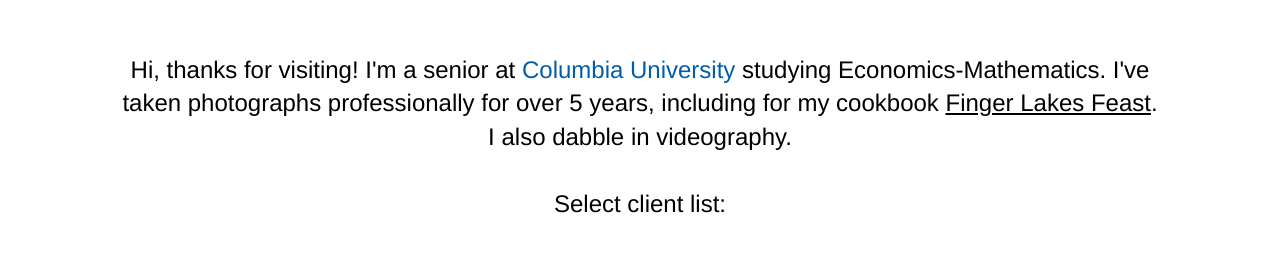
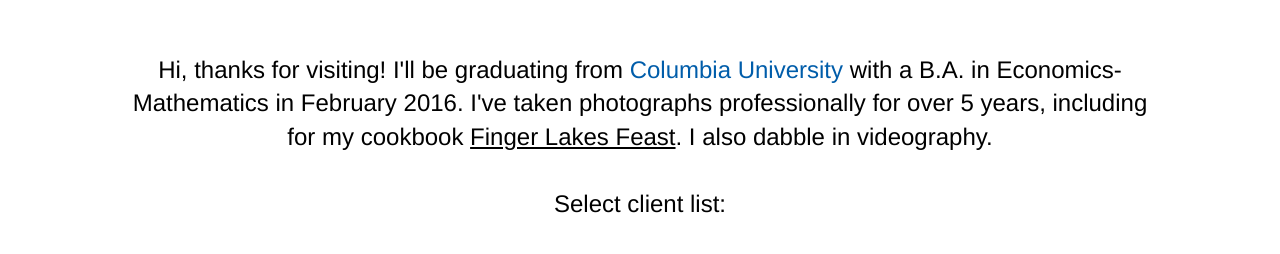
Before and after one commit to adpit/noahzinsmeisterphotography.github.io, a plain HTML site: page index.html in a window 1280 px wide. Shown: the part 2526-2780 px from the top of the page. Drawn offline with nearby package versions, Linux system fonts and the light colour scheme.

Commit message:
updated description

```diff
--- a/index.html
+++ b/index.html
@@ -142,7 +142,7 @@
 
         <div id="about" class="fullpage">
             <h3>
-            <h2>Hi, thanks for visiting! I'm a senior at <a href="http://columbia.edu" target="_blank"><span>Columbia University</span></a> studying Economics-Mathematics. I've taken photographs professionally for over 5 years, including for my cookbook <a href="http://fingerlakesfeast.com" target="_blank"><span id="flf">Finger Lakes Feast</span></a>. I also dabble in videography.<br><br>Select client list:<br><a href="http://www.columbia.edu/" target="_blank"><img id="logos" src="img/columbialogo.png" /></a><a href="http://www.fee.org/" target="_blank"><img id="logos" src="img/feelogo.png" /></a><a href="http://www.philanthropyroundtable.org/" target="_blank"><img id="logos" src="img/prlogo.png" /></a><a href="http://www.bethesdacountryclub.org/" target="_blank"><img id="logos" src="img/bcclogo.png" /></a><br><br>I'd love to bring your next creative project to fruition. Get in touch with me below!<br><br>
+            <h2>Hi, thanks for visiting! I'll be graduating from <a href="http://columbia.edu" target="_blank"><span>Columbia University</span></a> with a B.A. in Economics-Mathematics in February 2016. I've taken photographs professionally for over 5 years, including for my cookbook <a href="http://fingerlakesfeast.com" target="_blank"><span id="flf">Finger Lakes Feast</span></a>. I also dabble in videography.<br><br>Select client list:<br><a href="http://www.columbia.edu/" target="_blank"><img id="logos" src="img/columbialogo.png" /></a><a href="http://www.fee.org/" target="_blank"><img id="logos" src="img/feelogo.png" /></a><a href="http://www.philanthropyroundtable.org/" target="_blank"><img id="logos" src="img/prlogo.png" /></a><a href="http://www.bethesdacountryclub.org/" target="_blank"><img id="logos" src="img/bcclogo.png" /></a><br><br>I'd love to bring your next creative project to fruition. Get in touch with me below!<br><br>
             <a href="mailto:&#110;&#111;&#097;&#104;&#122;&#105;&#110;&#115;&#109;&#101;&#105;&#115;&#116;&#101;&#114;&#112;&#104;&#111;&#116;&#111;&#103;&#114;&#097;&#112;&#104;&#121;&#064;&#103;&#109;&#097;&#105;&#108;&#046;&#099;&#111;&#109;" target="_blank"><i class="fa fa-envelope"></i></a>
             <a href="https://linkedin.com/in/noahzinsmeister" target="_blank"><i class="fa fa-linkedin"></i></a>
             <a href="https://facebook.com/noahwz" target="_blank"><i class="fa fa-facebook"></i></a>
```
